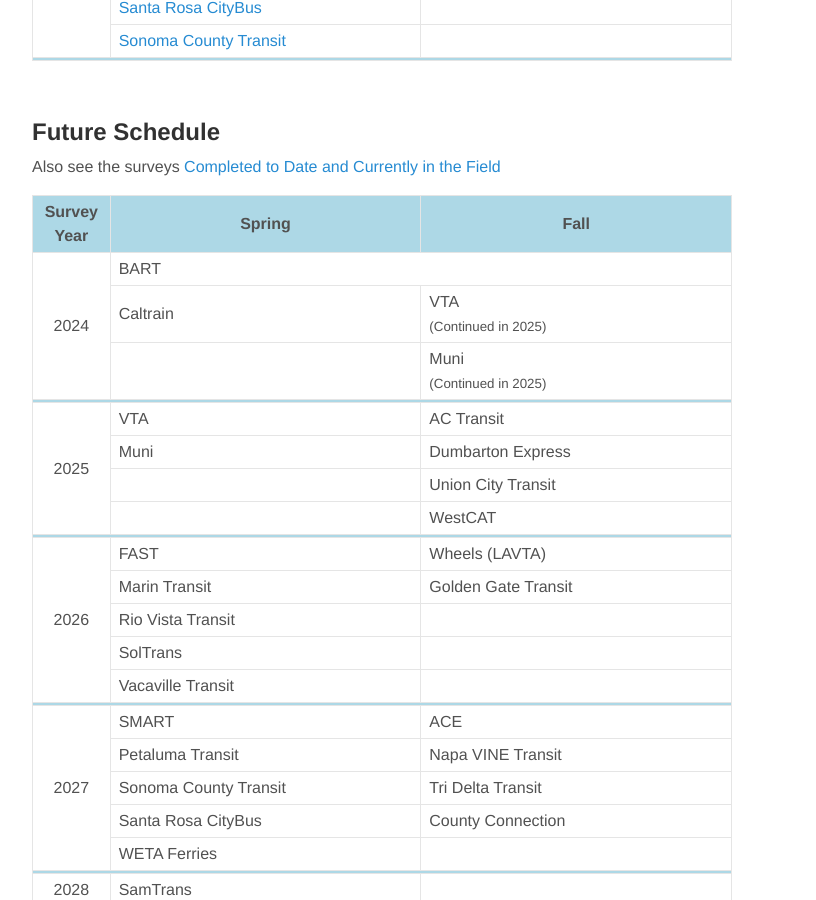
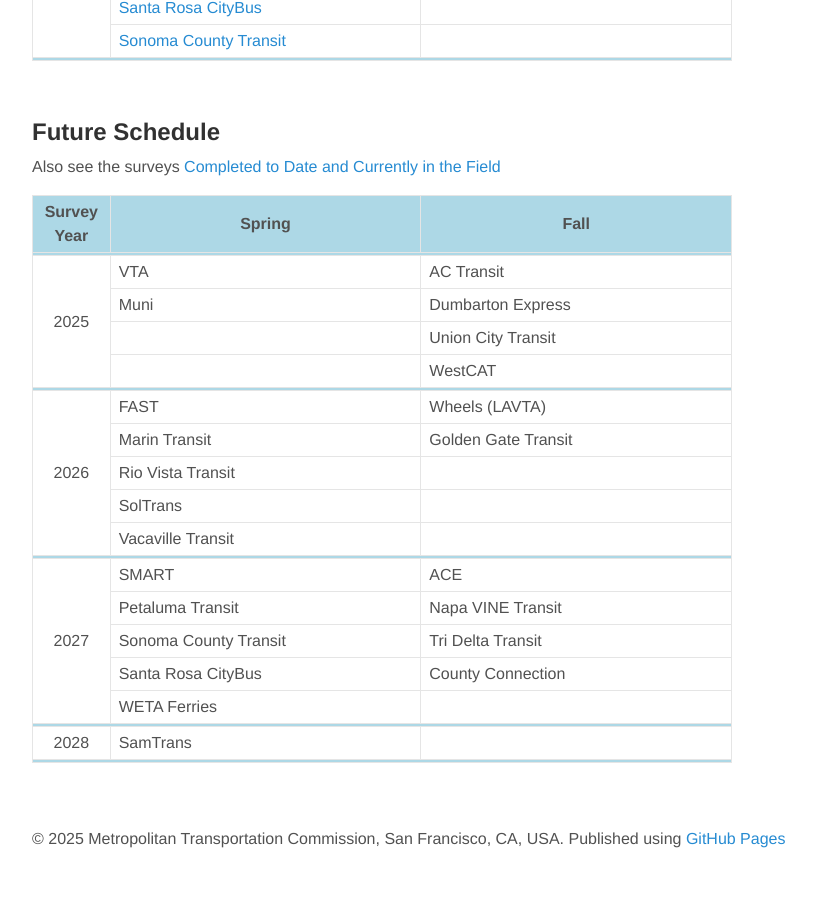
Before and after one commit to BayAreaMetro/transit-passenger-surveys, a Jekyll site: the page built from schedule.md, in a window 1280 px wide and 900 px high, scrolled down 1766 px. Shown: the whole window, without its empty margins (144-960 px from the left). Built offline with Jekyll 4.4.1, drawn with Linux system fonts in a browser that asks for light colours; nearby versions of some CDN libraries; library files that are not in the unit come from our copies; after the commit the page ends 2633 px from its top, so only the background shows below that.

Commit message:
Update schedule.md -- remove 2024 from the future schedule

```diff
--- a/schedule.md
+++ b/schedule.md
@@ -195,18 +195,6 @@
    <th style="width:40%">Fall</th>
  </tr></thead>
  <tbody>
-  <tr>
-    <td rowspan="3" style="text-align:center; vertical-align:middle;">2024</td>
-    <td colspan="2">BART</td>
-  </tr>
-  <tr>
-    <td>Caltrain</td>
-    <td>VTA<br /><small>(Continued in 2025)</small></td>
-  </tr>
-  <tr>
-    <td></td>
-    <td>Muni<br /><small>(Continued in 2025)</small></td>
-  </tr>
   <tr><td colspan="3" style="height=0px; background-color:lightblue; padding:1px"></td></tr>
   <tr>
     <td rowspan="4" style="text-align:center; vertical-align:middle;">2025</td>
```
